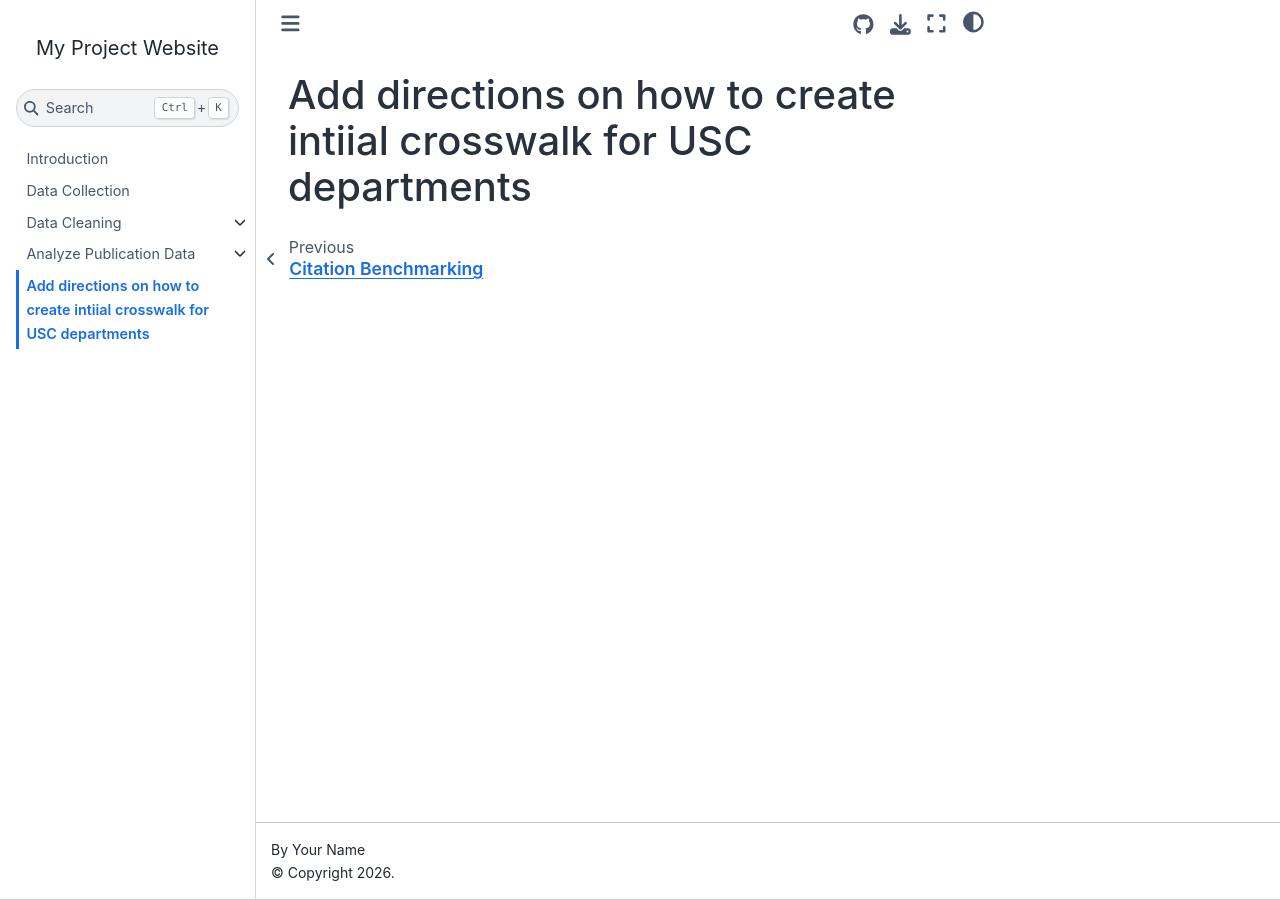
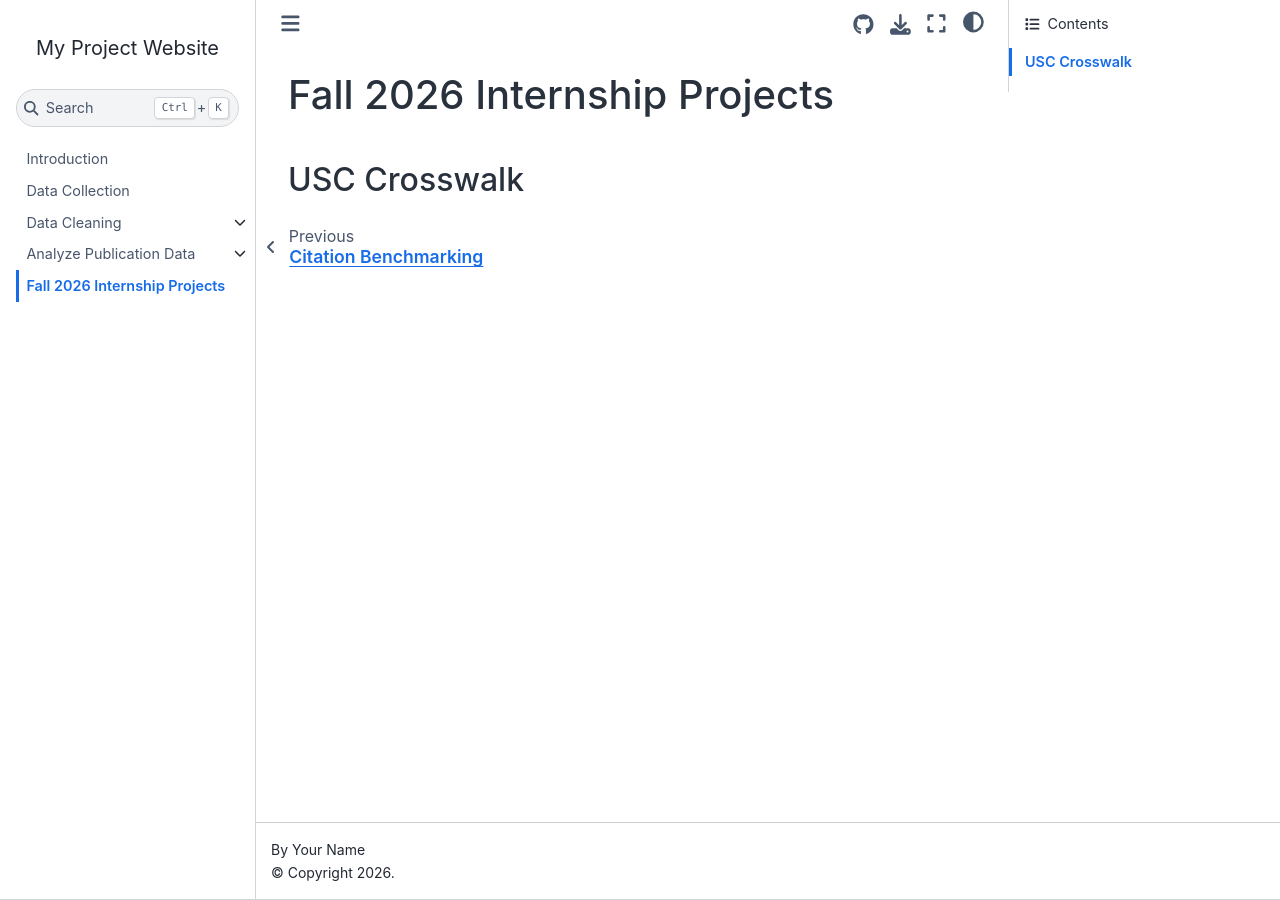
Before and after one commit to vvlooking/research-impact, a Jupyter Book: the page built from website/intern-projects.md, in a window 1280 px wide. Built offline with Jupyter Book 1.0.4 settings and Sphinx 7.4.7 and the Sphinx Book theme 1.1.4, drawn with Linux system fonts in a browser that asks for light colours; pages that are not in the unit, such as notebooks, are missing from menus.

Commit message:
Update internship projects section header

```diff
--- a/website/intern-projects.md
+++ b/website/intern-projects.md
@@ -1 +1,2 @@
-# Add directions on how to create intiial crosswalk for USC departments
+# Fall 2026 Internship Projects
+## USC Crosswalk
```
